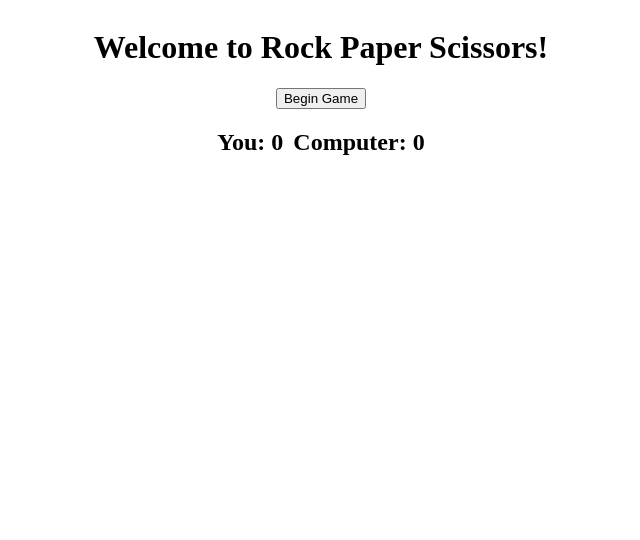
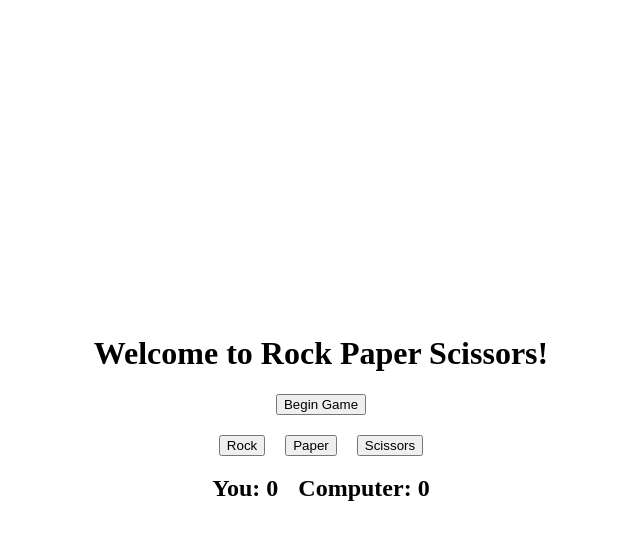
Before and after one commit to TECK-95/rock-paper-scissors, a plain HTML site: page index.html in a window 1280 px wide. Shown: the whole page, without its empty margins (319-959 px from the left). Drawn offline with Linux system fonts and the light colour scheme.

Commit message:
Added rock, paper and scissors buttons

```diff
--- a/index.html
+++ b/index.html
@@ -8,8 +8,15 @@
 </head>
 <body>
     <div class="game">
-        <h1>Welcome to Rock Paper Scissors!</h1>
-        <button class="begin">Begin Game</button>
+        <div class="welcome">
+            <h1>Welcome to Rock Paper Scissors!</h1>
+            <button class="begin">Begin Game</button>
+        </div>
+        <div class="rps">
+            <button class="rock">Rock</button>
+            <button class="paper">Paper</button>
+            <button class="scissors">Scissors</button>
+        </div>
         <div class="scoreboard">
             <h2 class="plScore">You: 0</h2>
             <h2 class="comScore">Computer: 0</h2>
--- a/style.css
+++ b/style.css
@@ -1,10 +1,30 @@
+body {
+    display: flex;
+    flex-direction: column;
+    justify-content: space-around;
+    align-items: center;
+    height: 800px;
+}
+
+.welcome {
+    display: flex;
+    flex-direction: column;
+    align-items: center;
+    margin: 20px;
+}
+
 .game {
     display: flex;
     flex-direction: column;
     align-items: center;
 }
 
+.rps {
+    display: flex;
+    gap: 20px;
+}
+
 .scoreboard {
     display: flex;
-    gap: 10px;
+    gap: 20px;
 }
```
